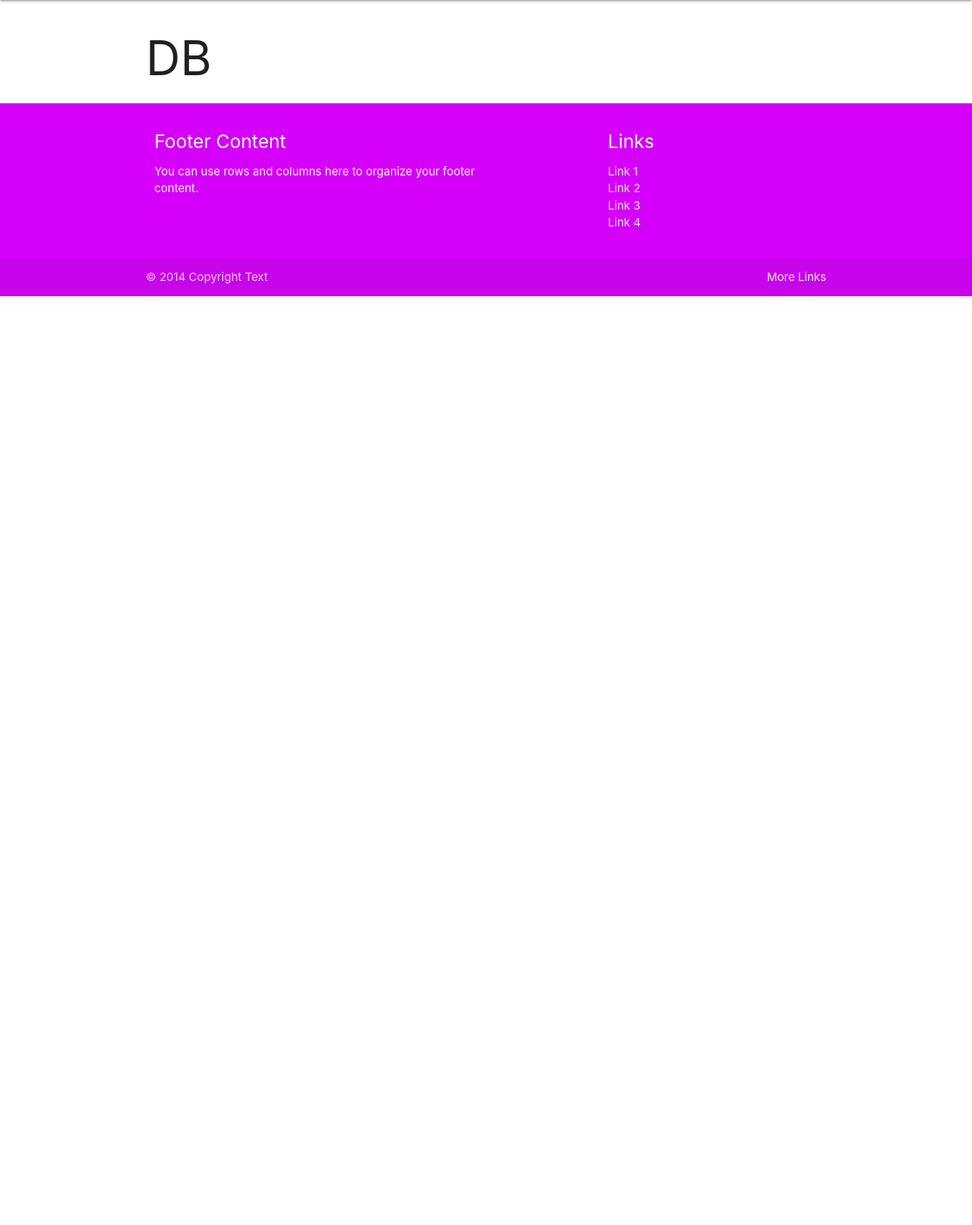
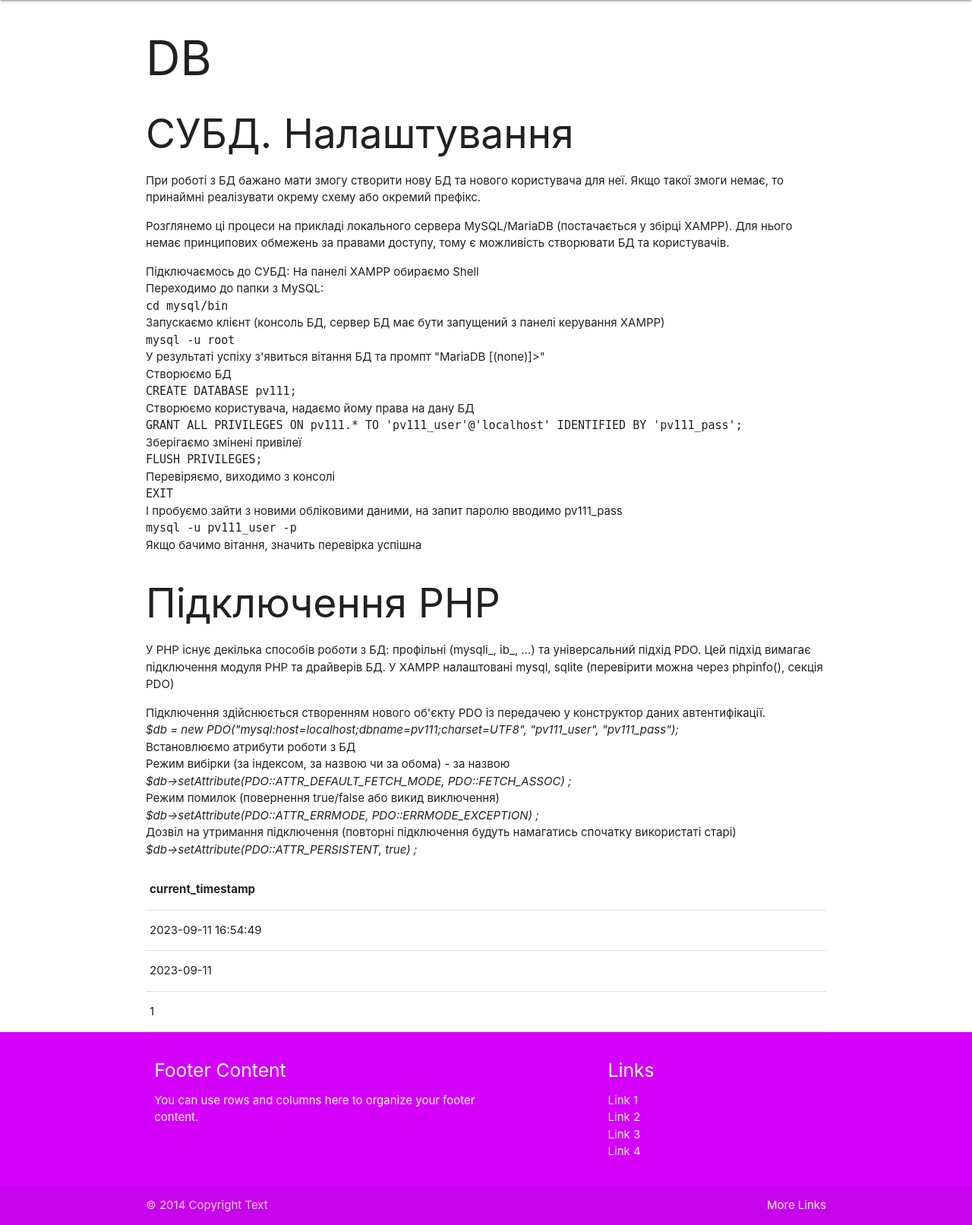
Before and after one commit to NikitaB1221/PHP111, a PHP site: page /db in a window 1280 px wide. Shown: the part 64-1677 px from the top of the page at 76% size. Before the commit the page ends 454 px from the top, so only its background shows below. Run offline with PHP 8.4, Linux system fonts and the light colour scheme.

Commit message:
Add files via upload

```diff
--- a/www/_layout.php
+++ b/www/_layout.php
@@ -14,6 +14,7 @@ endif;
 	<link rel="stylesheet" href="https://cdnjs.cloudflare.com/ajax/libs/materialize/1.0.0/css/materialize.min.css">
 	<!--Import Google Icon Font-->
 	<link rel="stylesheet" href="https://fonts.googleapis.com/icon?family=Material+Icons">
+	<link rel="stylesheet" href="/style/s1.css">
 </head>
 
 <body>
--- a/www/access_manager.php
+++ b/www/access_manager.php
@@ -1,6 +1,39 @@
 <?php
 
 $uri = $_SERVER['REQUEST_URI']; //  request addresses
+
+// перевіряємо, чи запит є файлом (запит на файл)
+$path = ".$uri";
+if ($uri != '/' && is_readable($path)) {
+	// такий файл існує
+	// з деякими файлами можуть проблеми, якщо не зазначити Content-Type
+	// зокрема, з CSS-файлами (стилями). Визначаємо тип (розширення) файлу
+	$extension = pathinfo($path, PATHINFO_EXTENSION);
+	// та з нього - Content-Type
+	unset($content_type);
+	switch ($extension) {
+		case 'css':
+			$content_type = 'text/css';
+			break;
+		case 'jpg':
+			$extension = 'jpeg';
+		case 'jpeg':
+		case 'png':
+			$content_type = "image/{$extension}";
+			break;
+		case 'js':
+			$content_type = 'text/javascript';
+			break;
+	}
+	if (isset($content_type)) {
+		header("Content-Type: $content_type");
+		readfile($path); // передаємо файл у відповідь
+	} else {
+		http_response_code(403); // Forbidden - не дозволено
+	}
+	exit;
+}
+
 $router_layout = [
 	// масив у РНР створюється [] або array()
 	'/index' => 'index.php',
--- a/www/db.php
+++ b/www/db.php
@@ -1 +1,86 @@
 <h1>DB</h1>
+<h2>СУБД. Налаштування</h2>
+<p>
+    При роботі з БД бажано мати змогу створити нову БД та нового
+    користувача для неї. Якщо такої змоги немає, то принаймні
+    реалізувати окрему схему або окремий префікс.
+</p>
+<p>
+    Розглянемо ці процеси на прикладі локального сервера MySQL/MariaDB
+    (постачається у збірці XAMPP). Для нього немає принципових обмежень
+    за правами доступу, тому є можливість створювати БД та користувачів.
+</p>
+<p>
+    Підключаємось до СУБД: На панелі XAMPP обираємо Shell<br />
+    Переходимо до папки з MySQL:<br />
+    <code>cd mysql/bin</code><br />
+    Запускаємо клієнт (консоль БД, сервер БД має бути запущений з
+    панелі керування ХАМРР)<br />
+    <code>mysql -u root</code><br />
+    У результаті успіху з'явиться вітання БД та промпт "MariaDB [(none)]>"<br />
+    Створюємо БД<br />
+    <code>CREATE DATABASE pv111;</code><br />
+    Створюємо користувача, надаємо йому права на дану БД<br />
+    <code>GRANT ALL PRIVILEGES ON pv111.* TO 'pv111_user'@'localhost' IDENTIFIED BY 'pv111_pass';</code><br />
+    Зберігаємо змінені привілеї<br />
+    <code>FLUSH PRIVILEGES;</code><br />
+    Перевіряємо, виходимо з консолі<br />
+    <code>EXIT</code><br />
+    І пробуємо зайти з новими обліковими даними, на запит паролю вводимо pv111_pass<br />
+    <code>mysql -u pv111_user -p</code><br />
+    Якщо бачимо вітання, значить перевірка успішна
+</p>
+<h2>Підключення РНР</h2>
+<p>
+    У РНР існує декілька способів роботи з БД: профільні (mysqli_, ib_, ...)
+    та універсальний підхід PDO. Цей підхід вимагає підключення модуля РНР та
+    драйверів БД. У XAMPP налаштовані mysql, sqlite (перевірити можна
+    через phpinfo(), секція PDO)
+</p>
+<p>
+    Підключення здійснюється створенням нового об'єкту PDO із передачею
+    у конструктор даних автентифікації.<br />
+    <em>$db = new PDO("mysql:host=localhost;dbname=pv111;charset=UTF8", "pv111_user", "pv111_pass");</em>
+    <br />
+    Встановлюємо атрибути роботи з БД<br />
+    Режим вибірки (за індексом, за назвою чи за обома) - за назвою<br />
+    <em>$db->setAttribute(PDO::ATTR_DEFAULT_FETCH_MODE, PDO::FETCH_ASSOC) ;</em>
+    <br />
+    Режим помилок (повернення true/false або викид виключення)<br />
+    <em>$db->setAttribute(PDO::ATTR_ERRMODE, PDO::ERRMODE_EXCEPTION) ;</em>
+    <br />
+    Дозвіл на утримання підключення (повторні підключення будуть
+    намагатись спочатку використаті старі)<br />
+    <em>$db->setAttribute(PDO::ATTR_PERSISTENT, true) ;</em>
+</p>
+
+<?php
+try {
+    $db = new PDO(
+        "mysql:host=localhost;dbname=pv111;charset=UTF8",
+        "pv111_user",
+        "pv111_pass"
+    );
+    $db->setAttribute(PDO::ATTR_DEFAULT_FETCH_MODE, PDO::FETCH_ASSOC);
+    $db->setAttribute(PDO::ATTR_ERRMODE, PDO::ERRMODE_EXCEPTION);
+    $db->setAttribute(PDO::ATTR_PERSISTENT, true);
+
+    // Виконання запиту
+    $query = "SELECT current_timestamp
+              UNION
+              SELECT current_date
+              UNION
+              SELECT 1";
+    $res = $db->query($query);
+
+    // Виведення результату у вигляді таблиці
+    echo '<table>';
+    echo '<tr><th>current_timestamp</th></tr>';
+    while ($row = $res->fetch()) {
+        echo '<tr><td>' . $row['current_timestamp'] . '</td></tr>';
+    }
+    echo '</table>';
+} catch (PDOException $ex) {
+    echo $ex->getMessage();
+}
+?>
--- a/www/forms_controller.php
+++ b/www/forms_controller.php
@@ -94,7 +94,7 @@ if ($_SERVER['REQUEST_METHOD'] == 'POST') {
                 // Сохранение файла на сервере
                 if (move_uploaded_file($file['tmp_name'], $uploadPath)) {
                     // Файл успешно загружен на сервер
-                    $reg_avatar = "./www/img/" . $uniqueFileName; // Записываем путь к файлу в переменную
+                    $reg_avatar = '/img/' . $uniqueFileName; // Записываем путь к файлу в переменную
                 } else {
                     $avatar_message = "Error while saving the avatar file";
                 }
```
Also changed, not shown: www/forms.php (+10 -0 lines).
